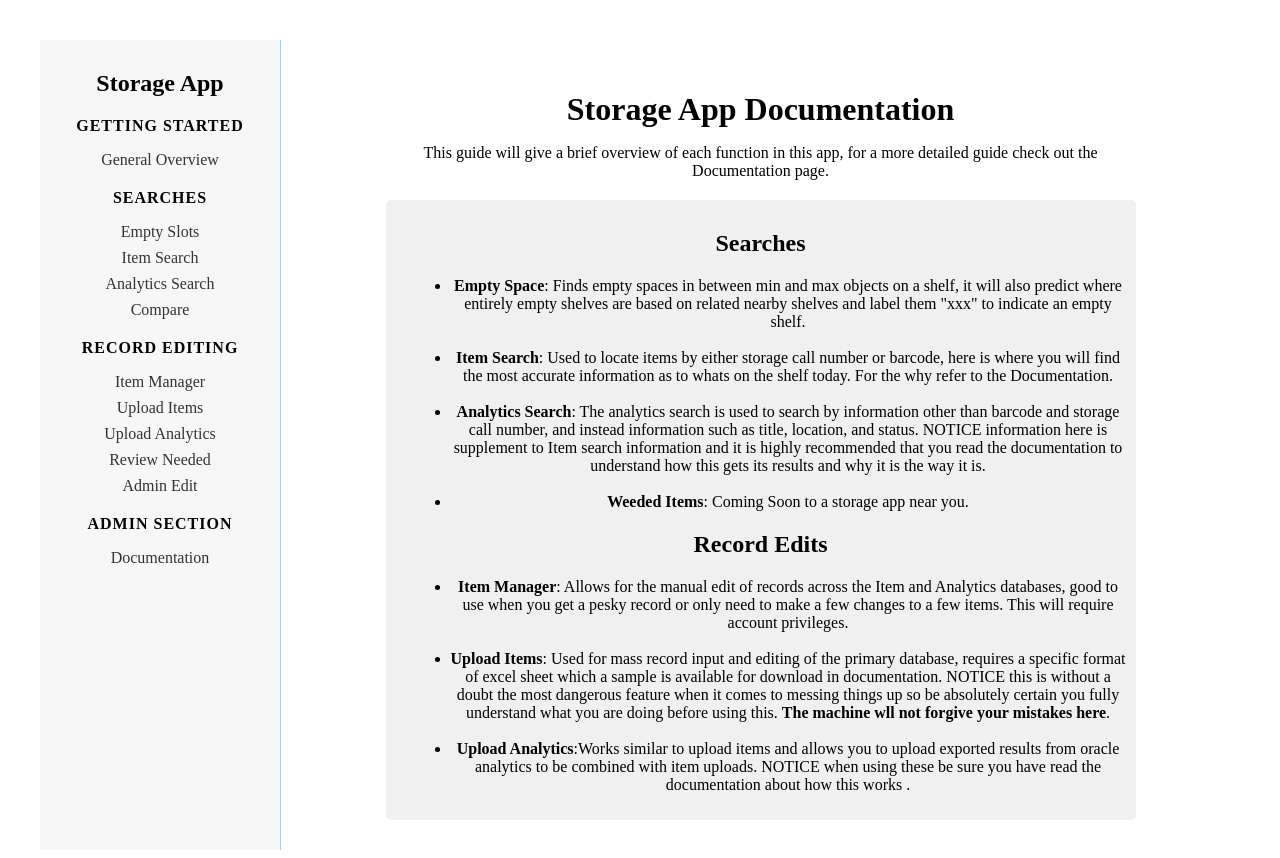
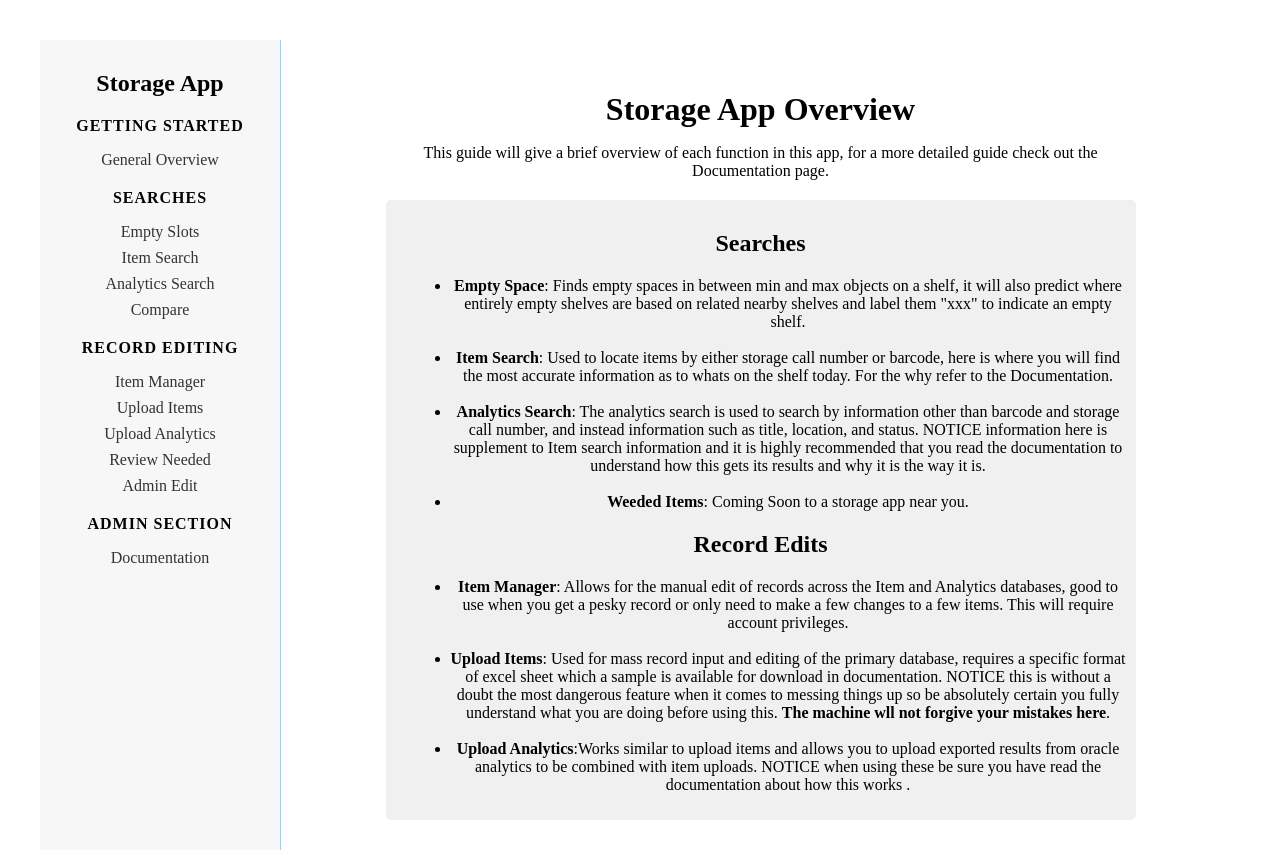
Before and after one commit to QuinnHughes/Storage-App, a React (Vite) app in the folder frontend/: page / in a window 1280 px wide. Shown: the top 858 px of the page. Built offline with nearby package versions, Linux system fonts and the light colour scheme.

Commit message:
Updated a few api calls

```diff
--- a/frontend/src/pages/EmptySlots.jsx
+++ b/frontend/src/pages/EmptySlots.jsx
@@ -14,7 +14,7 @@ const EmptySlots = () => {
   useEffect(() => {
     const fetchSlots = async () => {
       try {
-        const res = await fetch('http://localhost:8000/catalog/search/empty-slot-details');
+        const res = await fetch("/catalog/search/empty-slot-details");
         if (!res.ok) throw new Error('Failed to fetch empty slots');
         const data = await res.json();
         setSlots(data);
--- a/frontend/src/pages/QuickStart.jsx
+++ b/frontend/src/pages/QuickStart.jsx
@@ -2,7 +2,7 @@ import './QuickStart.css';
 
 const QuickStart = () => (
   <div className="quickstart">
-    <h1>Storage App Documentation</h1>
+    <h1>Storage App Overview</h1>
     <p>
       This guide will give a brief overview of each function in this app, for a more detailed guide check out the Documentation page.
     </p>
--- a/frontend/vite.config.js
+++ b/frontend/vite.config.js
@@ -1,21 +1,21 @@
 // storage_app/frontend/vite.config.js
-import { defineConfig } from "vite";
-import react from "@vitejs/plugin-react";
+import { defineConfig } from 'vite'
+import react from '@vitejs/plugin-react'
 
 export default defineConfig({
   plugins: [react()],
   server: {
     proxy: {
-      "/catalog": {
-        target: "http://localhost:8000",
+      // proxy any request starting with /catalog → http://localhost:8000
+      '/catalog': {
+        target: 'http://localhost:8000',
         changeOrigin: true,
-        secure: false,
       },
-      "/upload": {
-        target: "http://localhost:8000",
+      // proxy uploads too
+      '/upload': {
+        target: 'http://localhost:8000',
         changeOrigin: true,
-        secure: false,
       },
-    },
-  },
-});
+    }
+  }
+})
```
